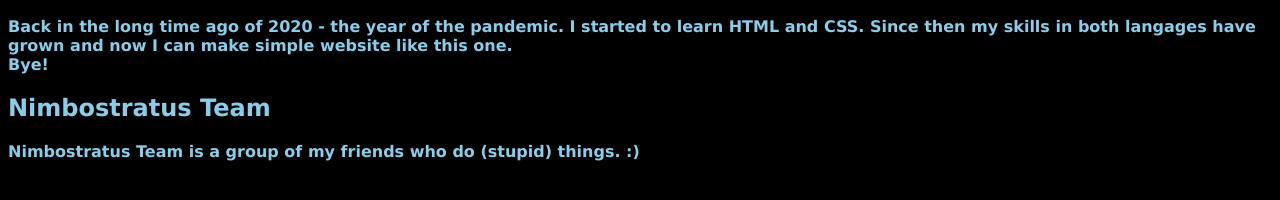
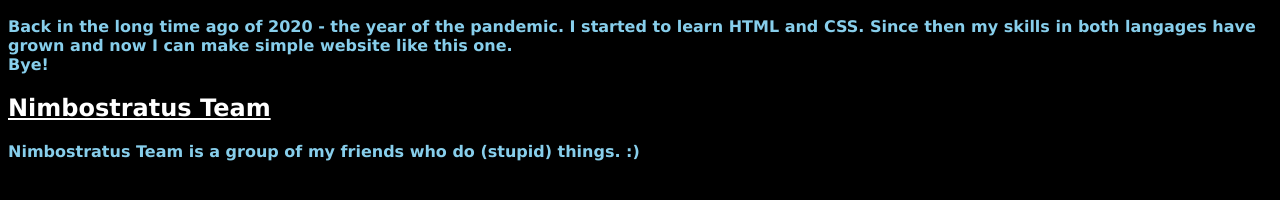
Before and after one commit to wijathemidja/wijathemidja.github.io, a plain HTML site: page about.html in a window 1280 px wide. Shown: the part 112-312 px from the top of the page. Drawn offline with Linux system fonts and the light colour scheme.

Commit message:
Fixed an issue with a header

```diff
--- a/about.html
+++ b/about.html
@@ -8,7 +8,7 @@
     <h1 class="title"> About </h1>
     <h2 class="subtitle"> About Wija </h2>
     <p> Back in the long time ago of 2020 - the year of the pandemic. I started to learn HTML and CSS. Since then my skills in both langages have grown and now I can make simple website like this one. <br> Bye!</p>
-    <h2 clas="subtitle"> Nimbostratus Team </h2>
+    <h2 class="subtitle"> Nimbostratus Team </h2>
     <p> Nimbostratus Team is a group of my friends who do (stupid) things. :)</p>
 </body>
 </html>
```
